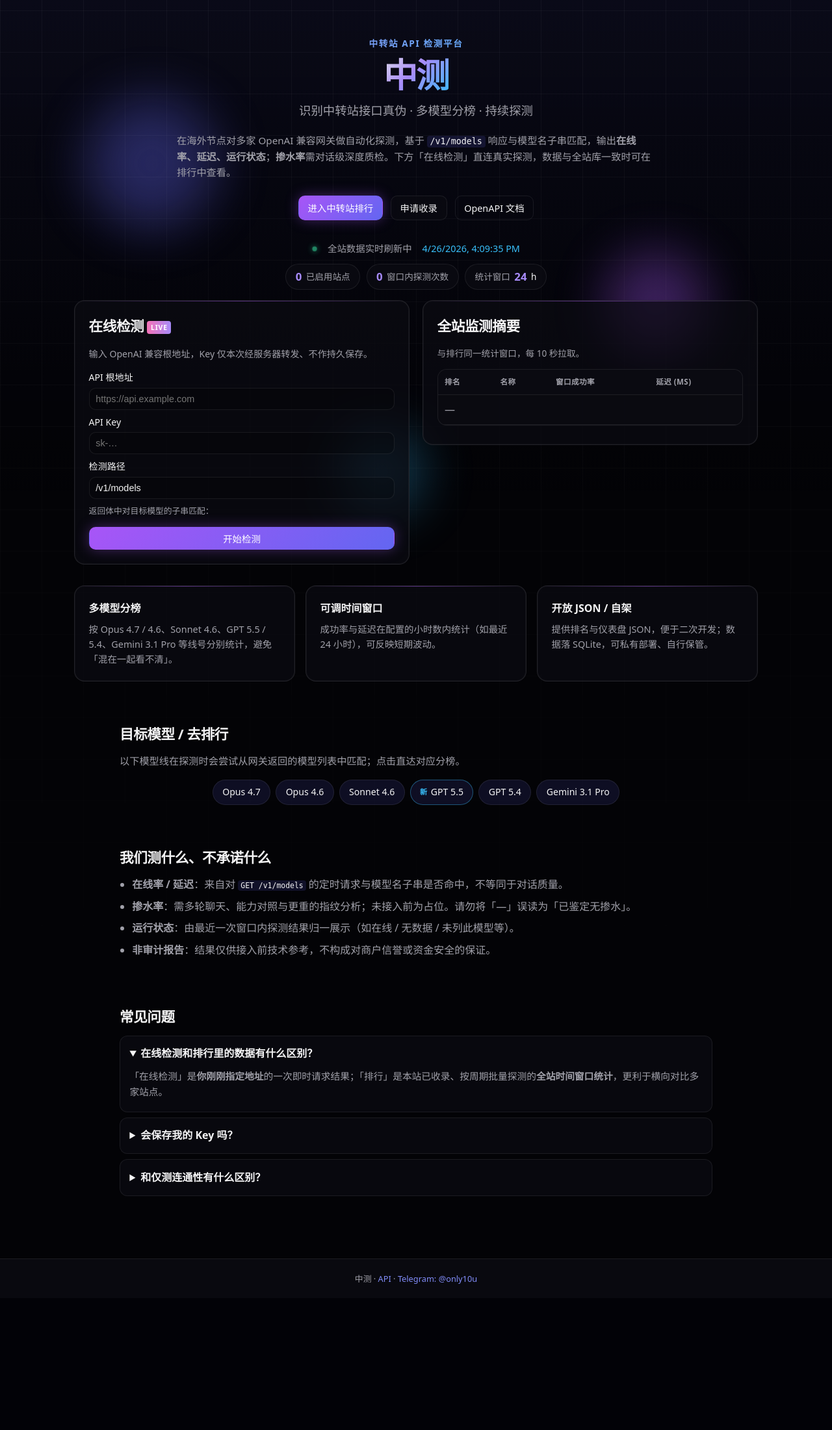
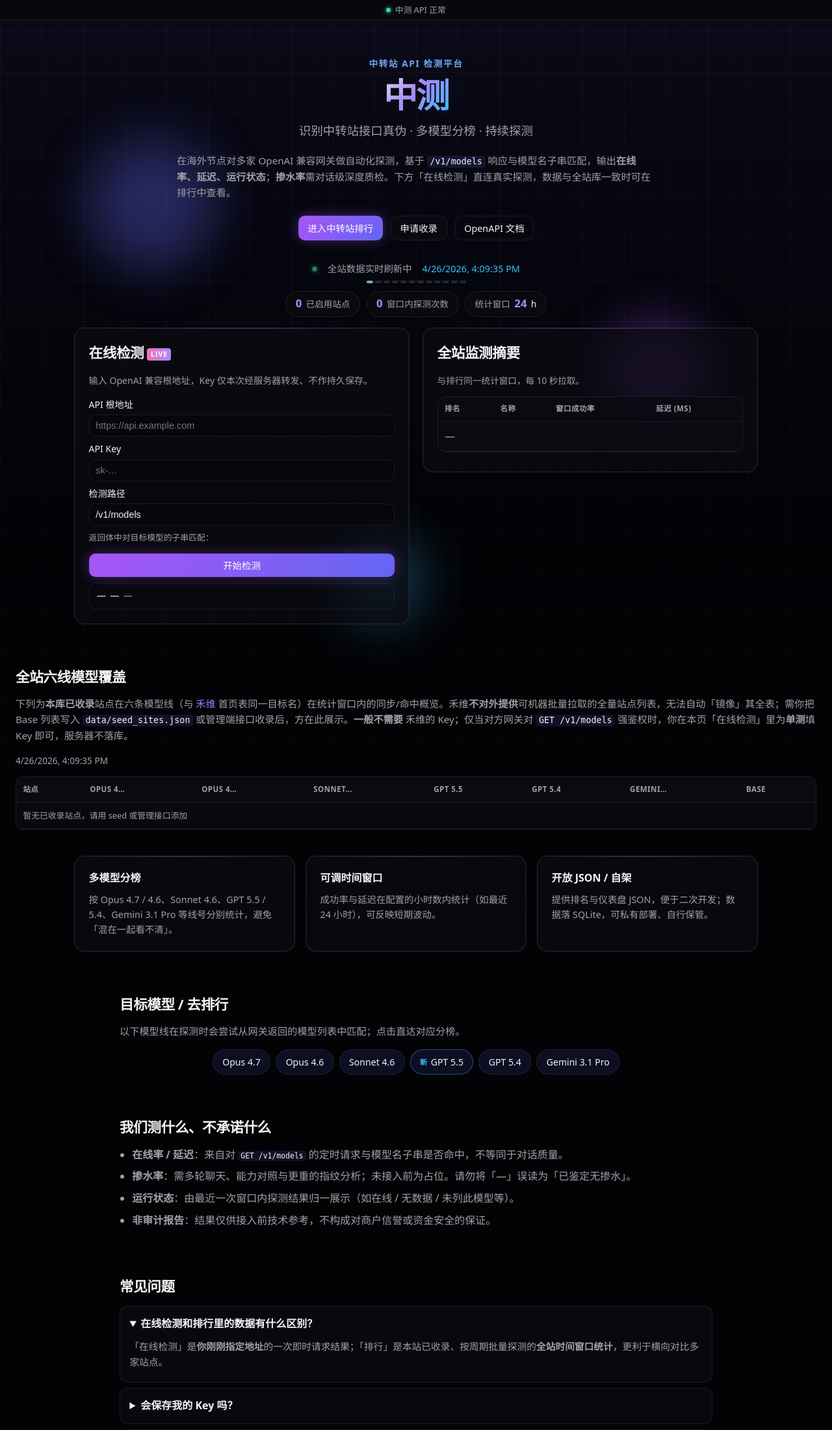
Before and after one commit to only10u/zhongceAPI, a FastAPI app: page / in a window 1280 px wide. Shown: the part 66-2267 px from the top of the page at 65% size. Before the commit the page ends 2042 px from the top, so only its background shows below. Run offline with FastAPI, Linux system fonts and the light colour scheme; data that the repository does not hold is empty.

Commit message:
feat: kuma-style probe status, matrix API, charts, strip; drop footer API link
Made-with: Cursor

```diff
--- a/relay_probe/static/app.css
+++ b/relay_probe/static/app.css
@@ -535,3 +535,47 @@ h2 { font-size: 1.1rem; }
   from { opacity: 0; transform: translateY(8px); }
   to { opacity: 1; transform: translateY(0); }
 }
+
+/* Uptime 风格 + 全站条 + 矩阵 + 图表 */
+.kuma-appstrip {
+  text-align: center;
+  font-size: 0.8rem;
+  padding: 0.3rem 0.75rem;
+  border-bottom: 1px solid var(--border);
+  background: rgba(12, 12, 18, 0.6);
+  color: var(--muted);
+  display: flex;
+  align-items: center;
+  justify-content: center;
+  gap: 0.4rem;
+}
+.kuma-strip-dot { width: 7px; height: 7px; border-radius: 50%; display: inline-block; }
+.kuma-strip-dot.kuma-up { background: #34d399; box-shadow: 0 0 6px #34d399; }
+.kuma-strip-dot.kuma-down { background: #f87171; }
+.kuma-uptime-bars {
+  display: flex; gap: 3px; justify-content: center; margin: 0.4rem 0; flex-wrap: wrap;
+}
+.kuma-uptime-seg { width: 10px; height: 4px; border-radius: 2px; background: #27272a; transition: background 0.2s; }
+.kuma-uptime-seg.seg-ok { background: linear-gradient(90deg, #34d399, #a78bfa); }
+.kuma-uptime-seg.seg-bad { background: #7f1d1d; }
+.probe-kuma-pill { margin-top: 0.6rem; padding: 0.5rem 0.7rem; border-radius: 10px; border: 1px solid var(--border); font-size: 0.88rem; display: flex; flex-wrap: wrap; align-items: center; gap: 0.4rem; }
+.probe-kuma-pill.kuma-up { border-color: rgba(52, 211, 153, 0.4); }
+.probe-kuma-pill.kuma-degraded { border-color: rgba(251, 191, 36, 0.4); }
+.probe-kuma-pill.kuma-down { border-color: rgba(248, 113, 113, 0.4); }
+.probe-viz { margin-top: 0.9rem; padding: 0.5rem; border: 1px solid var(--border); border-radius: 12px; }
+.probe-viz-title { font-size: 0.9rem; font-weight: 600; margin: 0 0 0.5rem; }
+.probe-viz-sub { font-size: 0.75rem; color: var(--muted); margin: 0.4rem 0; }
+.probe-viz-row { display: grid; grid-template-columns: 1fr 180px; gap: 0.75rem; align-items: start; }
+@media (max-width: 700px) { .probe-viz-row { grid-template-columns: 1fr; } }
+.probe-viz-canvas { max-width: 100%; }
+.probe-viz-d { max-width: 200px; margin: 0 auto; }
+.matrix-section { max-width: 100%; overflow: hidden; }
+.matrix-scroll { overflow-x: auto; -webkit-overflow-scrolling: touch; }
+.matrix-table { min-width: 640px; font-size: 0.8rem; }
+.th-matrix, .th-site, .th-base { font-size: 0.7rem; white-space: nowrap; }
+.td-mat { text-align: center; font-variant-numeric: tabular-nums; }
+.td-mat-name { max-width: 7rem; font-weight: 600; }
+.td-mat.st-ok { color: #34d399; }
+.td-mat.st-warn { color: #fbbf24; }
+.td-mat.st-muted { color: var(--muted); }
+.matrix-wrap { border-radius: 12px; }
--- a/relay_probe/static/app.js
+++ b/relay_probe/static/app.js
@@ -73,6 +73,9 @@
       f_old: "原密码",
       f_new: "新密码",
       f_save: "保存新密码",
+      matrix_h2: "全站六线模型覆盖",
+      viz_title: "本检测 · 六线模型",
+      viz_lat: "近 12 次本机检测延迟",
       register_title: "注册",
       login_h2: "登录",
       login_hint: "",
@@ -155,6 +158,9 @@
       f_new: "New password",
       f_save: "Update",
       register_title: "Register",
+      matrix_h2: "Six model lines · your relays",
+      viz_title: "This check",
+      viz_lat: "Last 12 one-off latencies (browser only)",
       login_h2: "Sign in",
       login_hint: "",
       f_user: "Username",
@@ -209,4 +215,25 @@
       location.href = "/";
     });
   }
+
+  const strip = document.getElementById("kuma-appstrip");
+  const stripDot = document.getElementById("kuma-app-health");
+  const stripLine = document.getElementById("kuma-app-line");
+  function kumaAppStrip() {
+    if (!strip) return;
+    fetch("/health")
+      .then((r) => r.json())
+      .then((d) => {
+        strip.hidden = false;
+        if (stripLine) stripLine.textContent = d.status === "ok" ? "中测 API 正常" : "—";
+        if (stripDot) stripDot.className = d.status === "ok" ? "kuma-strip-dot kuma-up" : "kuma-strip-dot kuma-down";
+      })
+      .catch(() => {
+        strip.hidden = false;
+        if (stripLine) stripLine.textContent = "API 不可达";
+        if (stripDot) stripDot.className = "kuma-strip-dot kuma-down";
+      });
+  }
+  kumaAppStrip();
+  setInterval(kumaAppStrip, 120000);
 })();
--- a/relay_probe/static/live.js
+++ b/relay_probe/static/live.js
@@ -1,6 +1,6 @@
 /**
- * 首页：全站摘要 + 即时试探测
- * 排行页：轮询 /api/dashboard 重绘表体
+ * 首页：全站摘要 + 试探测 + Uptime 风格条 + 矩阵 + Chart
+ * 排行页：轮询 dashboard
  */
 (function () {
   const MODEL_SLUGS = [
@@ -11,6 +11,8 @@
     "gpt-5-4",
     "gemini-3-1",
   ];
+  const LS_LAT = "zhongce_probe_lat_v1";
+  const chartState = { bar: null, doughnut: null, line: null };
 
   function setText(id, t) {
     const el = document.getElementById(id);
@@ -20,18 +22,106 @@
   function fmtTime(iso) {
     if (!iso) return "—";
     try {
-      const d = new Date(iso);
-      return d.toLocaleString();
+      return new Date(iso).toLocaleString();
     } catch {
       return iso;
     }
+  }
+
+  function buildUptimeBarHost() {
+    const host = document.getElementById("kuma-uptime-bars");
+    if (!host || host.children.length) return;
+    for (var i = 0; i < 12; i++) {
+      var b = document.createElement("span");
+      b.className = "kuma-uptime-seg";
+      b.setAttribute("data-i", String(i));
+      host.appendChild(b);
+    }
+  }
+
+  var barTick = 0;
+  function tickUptimeBar(ok) {
+    buildUptimeBarHost();
+    const host = document.getElementById("kuma-uptime-bars");
+    if (!host) return;
+    var segs = host.querySelectorAll(".kuma-uptime-seg");
+    if (!segs.length) return;
+    segs[barTick % 12].className =
+      "kuma-uptime-seg " + (ok ? "seg-ok" : "seg-bad");
+    barTick++;
+  }
+
+  function el(tag, cls, text) {
+    const x = document.createElement(tag);
+    if (cls) x.className = cls;
+    if (text != null) x.textContent = text;
+    return x;
+  }
+
+  function initMatrix() {
+    const tb = document.getElementById("matrix-tbody");
+    const th = document.getElementById("matrix-thead");
+    if (!tb || !th) return;
+    var poll = function () {
+      fetch("/api/relay-matrix")
+        .then(function (r) {
+          return r.json();
+        })
+        .then(function (d) {
+          setText("matrix-updated", fmtTime(d.updated_at));
+          th.textContent = "";
+          tb.textContent = "";
+          const htr = el("tr");
+          htr.appendChild(el("th", "th-site", "站点"));
+          (d.models_meta || []).forEach(function (m) {
+            var short = m.name_zh || m.slug;
+            if (short.length > 7) short = short.slice(0, 6) + "…";
+            htr.appendChild(el("th", "th-matrix", short));
+          });
+          htr.appendChild(el("th", "th-base", "Base"));
+          th.appendChild(htr);
+          const rows = d.rows || [];
+          if (!rows.length) {
+            var tr0 = el("tr");
+            var td0 = el("td", "muted", "暂无已收录站点，请用 seed 或管理接口添加");
+            td0.colSpan = (d.models_meta || []).length + 2;
+            tr0.appendChild(td0);
+            tb.appendChild(tr0);
+            return;
+          }
+          rows.forEach(function (row) {
+            var tr = el("tr", "row-flash");
+            tr.appendChild(el("td", "td-mat-name", row.name));
+            (d.models_meta || []).forEach(function (m) {
+              var cell = row.by_slug && row.by_slug[m.slug];
+              var txt = "—";
+              if (cell && cell.samples) {
+                txt =
+                  typeof cell.online_rate_pct === "number"
+                    ? cell.online_rate_pct + "%"
+                    : String(cell.status || "—");
+              } else if (cell && cell.status) {
+                txt = cell.status;
+              }
+              tr.appendChild(el("td", "td-mat " + (cell && cell.status_class ? cell.status_class : ""), txt));
+            });
+            var tdb = el("td", "url");
+            tdb.appendChild(el("small", null, row.base_url));
+            tr.appendChild(tdb);
+            tb.appendChild(tr);
+          });
+        })
+        .catch(function () {});
+    };
+    poll();
+    setInterval(poll, 15000);
   }
 
   // —— 首页：home-stats
   function initHomeBroadcast() {
     const root = document.getElementById("home-page-root");
     if (!root) return;
-    const poll = () => {
+    const poll = function () {
       fetch("/api/home-stats")
         .then((r) => r.json())
         .then((d) => {
@@ -39,6 +129,7 @@
           setText("home-stat-samples", String(d.probe_samples_in_window ?? 0));
           if (d.window_hours != null) setText("home-stat-window", String(d.window_hours));
           setText("home-stat-time", fmtTime(d.updated_at));
+          tickUptimeBar(true);
           const leg = d.legacy_top || [];
           const tb = document.getElementById("home-live-tbody");
           if (tb) {
@@ -71,20 +162,117 @@
             }
           }
         })
-        .catch(() => {});
+        .catch(function () {
+          tickUptimeBar(false);
+        });
     };
+    buildUptimeBarHost();
     poll();
     setInterval(poll, 10000);
+  }
+
+  function pushLat(lat) {
+    if (lat == null || isNaN(lat)) return;
+    try {
+      var arr = JSON.parse(sessionStorage.getItem(LS_LAT) || "[]");
+      if (!Array.isArray(arr)) arr = [];
+      arr.push(Number(lat));
+      while (arr.length > 12) arr.shift();
+      sessionStorage.setItem(LS_LAT, JSON.stringify(arr));
+      return arr;
+    } catch (e) {
+      return [Number(lat)];
+    }
+  }
+
+  function renderProbeCharts(j) {
+    if (typeof Chart === "undefined") return;
+    const svc = j.service_status || {};
+    const det = svc.model_detail || [];
+    const labels = det.map(function (m) { return m.name_zh || m.slug; });
+    const present = det.map(function (m) { return m.present ? 1 : 0; });
+    const elBar = document.getElementById("chart-models-h");
+    const elD = document.getElementById("chart-hit-d");
+    const elL = document.getElementById("chart-lat-line");
+    if (!elBar || !elD || !elL) return;
+    if (chartState.bar) {
+      chartState.bar.destroy();
+      chartState.doughnut.destroy();
+      if (chartState.line) chartState.line.destroy();
+    }
+    const dark = document.getElementById("html-root").getAttribute("data-theme") === "dark";
+    const fg = dark ? "#e4e4e7" : "#18181b";
+    const grid = dark ? "rgba(255,255,255,0.08)" : "rgba(0,0,0,0.08)";
+
+    chartState.bar = new Chart(elBar, {
+      type: "bar",
+      data: {
+        labels: labels,
+        datasets: [
+          {
+            label: "匹配",
+            data: present,
+            backgroundColor: present.map(function (p) { return p ? "rgba(52, 211, 153, 0.8)" : "rgba(113, 113, 122, 0.5)"; }),
+          },
+        ],
+      },
+      options: {
+        indexAxis: "y",
+        responsive: true,
+        plugins: { legend: { display: false } },
+        scales: { x: { min: 0, max: 1, grid: { color: grid }, ticks: { color: fg } }, y: { grid: { display: false }, ticks: { color: fg, font: { size: 10 } } } },
+      },
+    });
+    const hits = svc.model_hits != null ? svc.model_hits : 0;
+    const tot = svc.model_tracked != null ? svc.model_tracked : 6;
+    chartState.doughnut = new Chart(elD, {
+      type: "doughnut",
+      data: {
+        labels: ["命中", "未命中"],
+        datasets: [
+          {
+            data: [hits, Math.max(0, tot - hits)],
+            backgroundColor: ["#34d399", "#52525b"],
+          },
+        ],
+      },
+      options: { plugins: { legend: { labels: { color: fg } } } },
+    });
+    const hist = pushLat(j.latency_ms);
+    chartState.line = new Chart(elL, {
+      type: "line",
+      data: {
+        labels: (hist || []).map(function (_x, i) { return String(i + 1); }),
+        datasets: [
+          {
+            label: "ms",
+            data: hist || [j.latency_ms],
+            borderColor: "#a78bfa",
+            backgroundColor: "rgba(167, 139, 250, 0.1)",
+            fill: true,
+            tension: 0.2,
+          },
+        ],
+      },
+      options: {
+        plugins: { legend: { display: false } },
+        scales: { x: { grid: { color: grid }, ticks: { color: fg } }, y: { grid: { color: grid }, ticks: { color: fg } } },
+      },
+    });
   }
 
   // —— 首页：试探测
   function initHomeProbe() {
     const f = document.getElementById("form-try-probe");
     const out = document.getElementById("probe-result");
+    const pill = document.getElementById("probe-kuma-pill");
+    const pv = document.getElementById("probe-viz");
     if (!f || !out) return;
     f.addEventListener("submit", (e) => {
       e.preventDefault();
       out.hidden = false;
+      if (pv) pv.hidden = true;
+      if (pill) pill.hidden = true;
       out.textContent = "…";
       out.className = "probe-result loading";
       const fd = new FormData(f);
@@ -95,6 +283,18 @@
           if (!ok) {
             out.textContent = j.detail || JSON.stringify(j);
             return;
+          }
+          const svc = j.service_status || {};
+          if (pill) {
+            pill.hidden = false;
+            setText("probe-svc-emoji", svc.status_emoji || "—");
+            setText("probe-svc-time", fmtTime(j.checked_at));
+            var line = "状态 " + (svc.status || "—");
+            if (j.http_status != null) line += " · HTTP " + j.http_status;
+            if (j.latency_ms != null) line += " · " + j.latency_ms + " ms";
+            if (svc.model_hits != null) line += " · 六线 " + svc.model_hits + "/" + (svc.model_tracked || 6);
+            setText("probe-svc-line", line);
+            pill.className = "probe-kuma-pill kuma-" + (svc.status || "down");
           }
           const ms = j.model_matches || {};
           const parts = [];
@@ -124,7 +324,7 @@
             .join(" ");
           out.innerHTML =
             "<p><strong>结果</strong>：" +
-            (j.ok ? "请求成功" : "请求未成功") +
+            (j.ok ? "请求已返回" : "请求未成功") +
             " · " +
             parts.join(" · ") +
             "</p>" +
@@ -132,19 +332,18 @@
             "<div class=\"probe-chips\">" +
             chips +
             "</div>";
+          if (pv) {
+            pv.hidden = false;
+            requestAnimationFrame(function () {
+              renderProbeCharts(j);
+            });
+          }
         })
         .catch((err) => {
           out.className = "probe-result err";
           out.textContent = String(err);
         });
     });
-  }
-
-  function el(tag, cls, text) {
-    const x = document.createElement(tag);
-    if (cls) x.className = cls;
-    if (text != null) x.textContent = text;
-    return x;
   }
 
   function renderModelRows(tbody, rows) {
@@ -249,7 +448,6 @@
     setInterval(poll, sec);
   }
 
-  // inclusion 表单
   function initInclusion() {
     const f = document.getElementById("f-inc");
     if (!f) return;
@@ -276,6 +474,7 @@
   function go() {
     initHomeBroadcast();
     initHomeProbe();
+    initMatrix();
     initRankPoll();
     initInclusion();
   }
--- a/relay_probe/templates/base.html
+++ b/relay_probe/templates/base.html
@@ -31,10 +31,13 @@
       {% endif %}
     </div>
   </header>
+  <div class="kuma-appstrip" id="kuma-appstrip" hidden aria-label="服务状态">
+    <span class="kuma-strip-dot" id="kuma-app-health"></span>
+    <span id="kuma-app-line">—</span>
+  </div>
   <main class="main">{% block main %}{% endblock %}</main>
   <footer class="foot">
     <span data-i18n="foot_copy">中测</span> ·
-    <a href="/docs" target="_blank" rel="noopener">API</a> ·
     <a href="https://t.me/only10u" target="_blank" rel="noopener" data-i18n="foot_tg">Telegram: @only10u</a>
   </footer>
   <script src="/static/app.js" defer></script>
--- a/relay_probe/templates/home.html
+++ b/relay_probe/templates/home.html
@@ -1,5 +1,8 @@
 {% extends "base.html" %}
 {% block title %}首页{% endblock %}
+{% block head %}
+<script src="https://cdn.jsdelivr.net/npm/chart.js@4.4.1/dist/chart.umd.min.js" defer></script>
+{% endblock %}
 {% block main %}
 <div class="home-magic home-bleed" id="home-page-root">
   <div class="float-orbs" aria-hidden="true">
@@ -31,6 +34,7 @@
       <span class="i18n-en" data-i18n="home_live_ribbon_en">Live</span>
       <time id="home-stat-time" class="stat-time">—</time>
     </div>
+    <div class="kuma-uptime-bars" id="kuma-uptime-bars" title="Uptime 风格近次同步条（本地心跳）" aria-hidden="true"></div>
     <div class="stat-badges">
       <div class="stat-pill"><span class="n" id="home-stat-enabled">0</span><span class="l" data-i18n="stat_enabled">已启用站点</span></div>
       <div class="stat-pill"><span class="n" id="home-stat-samples">0</span><span class="l" data-i18n="stat_samples">窗口内探测次数</span></div>
@@ -59,7 +63,21 @@
         <div class="model-pick" data-i18n="detector_models_hint">结果将显示各目标模型是否在返回中出现（子串匹配）：</div>
         <button type="submit" class="btn btn-magic primary full" data-i18n="detector_go">开始检测</button>
       </form>
+      <div id="probe-kuma-pill" class="probe-kuma-pill" hidden>
+        <span class="kuma-pill" id="probe-svc-emoji">—</span>
+        <span id="probe-svc-line">—</span>
+        <time id="probe-svc-time" class="stat-time">—</time>
+      </div>
       <div id="probe-result" class="probe-result" hidden></div>
+      <div class="probe-viz" id="probe-viz" hidden>
+        <p class="probe-viz-title" data-i18n="viz_title">本检测 · 六线模型命中间览</p>
+        <div class="probe-viz-row">
+          <div class="probe-viz-canvas"><canvas id="chart-models-h" height="200"></canvas></div>
+          <div class="probe-viz-canvas probe-viz-d"><canvas id="chart-hit-d" width="200" height="200"></canvas></div>
+        </div>
+        <p class="probe-viz-sub" data-i18n="viz_lat">近 12 次本机检测延迟 (ms, 仅浏览器)</p>
+        <div class="probe-viz-line"><canvas id="chart-lat-line" height="100"></canvas></div>
+      </div>
     </section>
 
     <section class="home-broadcast magic-card float-card" id="home-broadcast">
@@ -83,6 +101,23 @@
       </div>
     </section>
   </div>
+
+  <section class="section-block matrix-section" id="matrix-section" aria-label="全站模型覆盖">
+    <h2 class="h2-magic" data-i18n="matrix_h2">全站六线模型覆盖（与禾维同目标线）</h2>
+    <p class="section-lead i18n-zh">
+      下列为<strong>本库已收录</strong>站点在六条模型线（与 <a href="https://hvoy.ai/" target="_blank" rel="noopener">禾维</a> 首页表同一目标名）在统计窗口内的同步/命中概览。禾维<b>不对外提供</b>可机器批量拉取的全量站点列表，无法自动「镜像」其全表；需你把 Base 列表写入 <code>data/seed_sites.json</code> 或管理端接口收录后，方在此展示。<strong>一般不需要</strong> 禾维的 Key；仅当对方网关对 <code>GET /v1/models</code> 强鉴权时，你在本页「在线检测」里为<strong>单测</strong>填 Key 即可，服务器不落库。
+    </p>
+    <p class="section-lead i18n-en">Matrix uses relays in <strong>your</strong> database for the same six model lines as <a href="https://hvoy.ai/" target="_blank" rel="noopener">Hvoy</a> targets. Hvoy has no public bulk API—add bases via <code>seed_sites</code> or admin. You usually <strong>do not need</strong> Hvoy or third-party keys; only if <code>GET /v1/models</code> requires auth, use a key in the one-off check (not stored).</p>
+    <p class="small muted" id="matrix-updated">—</p>
+    <div class="table-wrap table-magic matrix-wrap">
+      <div class="matrix-scroll" id="matrix-table-wrap">
+        <table class="data-table matrix-table" id="matrix-table">
+          <thead id="matrix-thead"></thead>
+          <tbody id="matrix-tbody"></tbody>
+        </table>
+      </div>
+    </div>
+  </section>
 
   <section class="bento" aria-label="能力概览">
     <article class="magic-card bento-a">
```
Also changed, not shown: relay_probe/dashboard_stats.py (+38 -0 lines), relay_probe/pages.py (+62 -1 lines), 1 other file.
